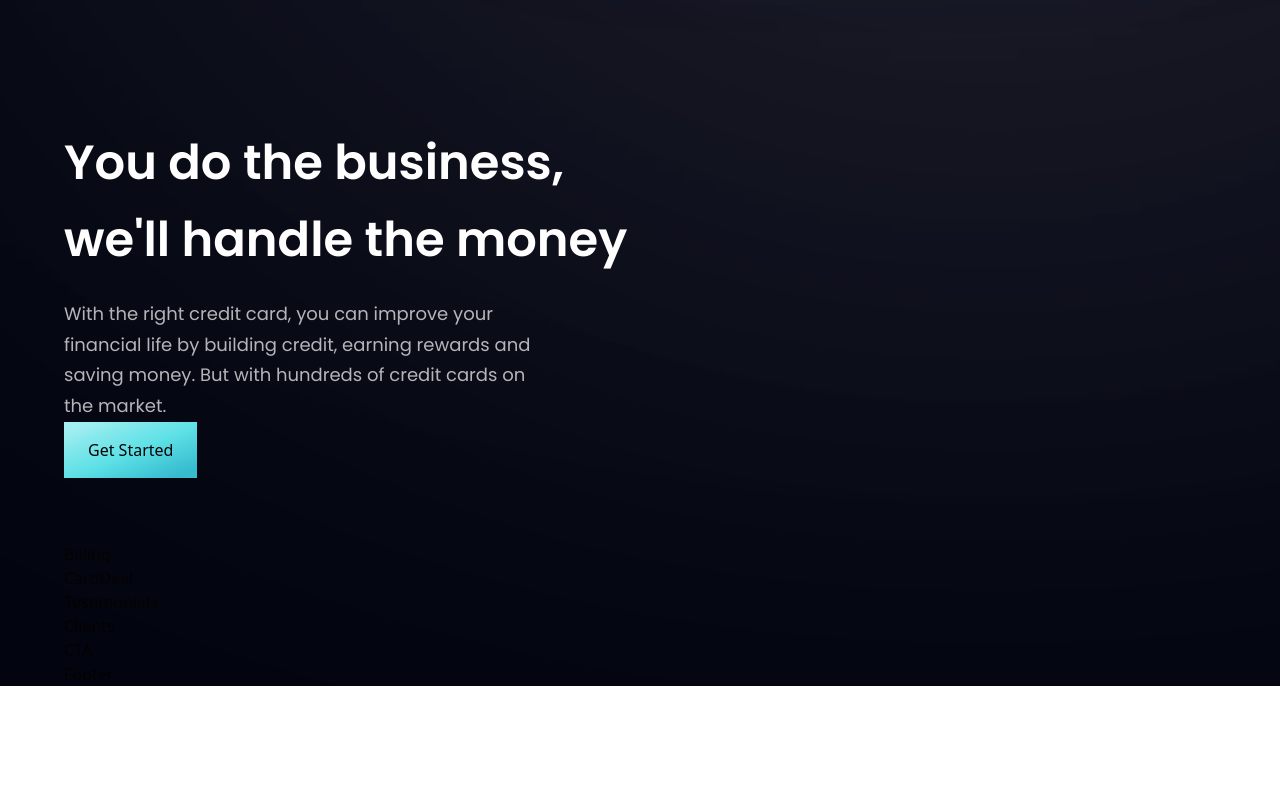
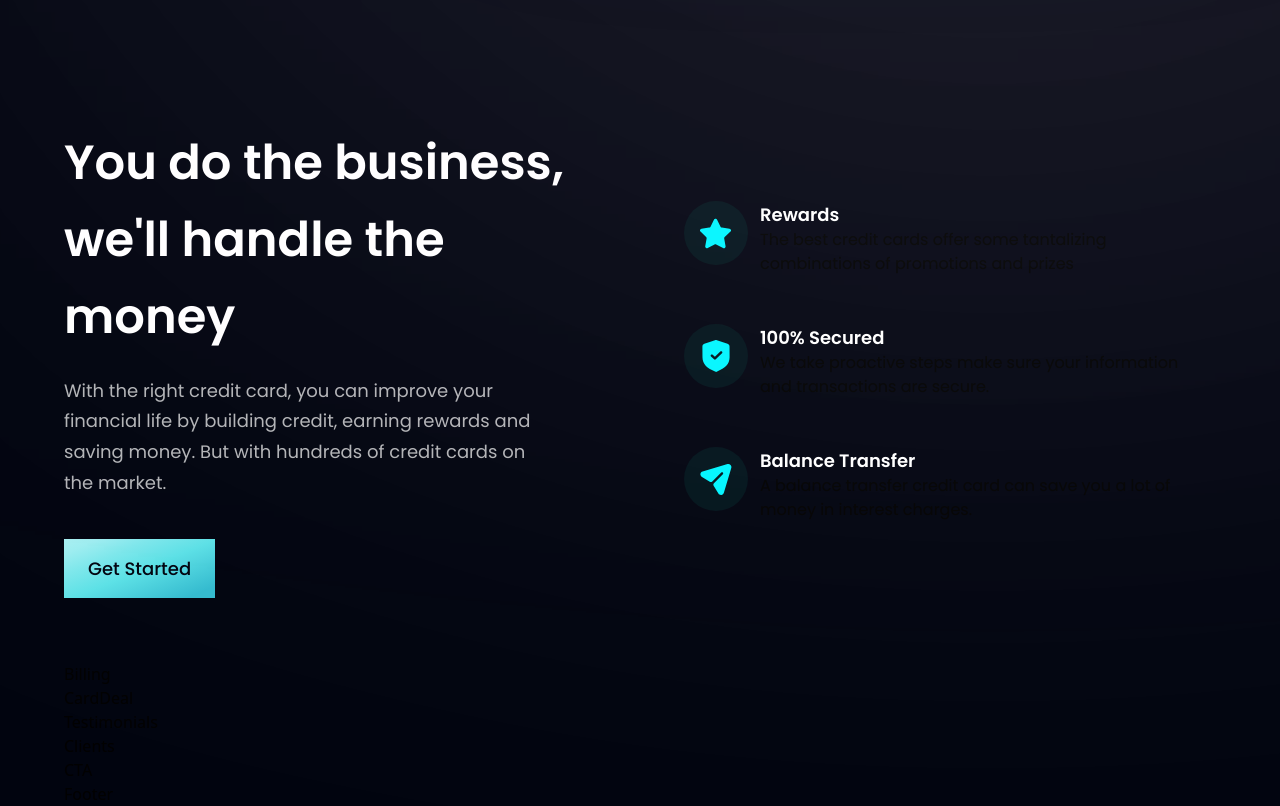
Before and after one commit to Ajithdev444/bank_app_React, a React (Vite) app: page / in a window 1280 px wide. Shown: the part 980-1786 px from the top of the page. Before the commit the page ends 1666 px from the top, so only its background shows below. Built offline with nearby package versions, Linux system fonts and the light colour scheme.

Commit message:
FeatureCard

```diff
--- a/src/components/Business.jsx
+++ b/src/components/Business.jsx
@@ -2,6 +2,19 @@
 import { features } from '../constants'
 import styles, { layout } from '../style'
 import Button from './Button'
+
+const FeatureCard = ({ icon, title, content, index}) => (
+  <div className={`flex flex-row p-6 rounded-[20px] ${index !== features.length - 1} ?
+  'mb-6' : 'mb-0'}`}>
+    <div className={`w-[64px] h-[64px] rounded-full ${styles.flexCenter} bg-dimBlue`}>
+      <img src={icon} alt='icon' className='w-[50%] h-[50%] object-contain'/>
+    </div>
+    <div className='flex-1 flex flex-col ml-3'>
+      <h4 className='font-poppins text-white font-semibold text-[18px] leading-[23px mb-1]'>{title}</h4>
+      <p className='font-poppins text-dimwhite font-normal text-[16px] leading-[24px mb-1]'>{content}</p>
+    </div>
+  </div>
+)
 
 const Business = () => {
   return (
@@ -17,6 +30,13 @@
         <Button styles='mt-10'/>
       </div>
 
+      <div className={`${layout.sectionImg} flex-col`}>
+        {features.map((feature, index)=>(
+          <FeatureCard key={feature.id} { ...feature } index={index}/>
+        ))}
+
+      </div>
+
     </section>
   )
 }
--- a/src/components/Button.jsx
+++ b/src/components/Button.jsx
@@ -2,9 +2,9 @@
 
 const Button = ({ styles }) => {
   return (
-    <button type='button' className={`py-4 px-6 bg-blue-gradient`}>
+    <button type='button' className={`py-4 px-6 bg-blue-gradient font-poppins
+    font-medium text-[18px] text-primary outline-none ${styles}`}>
       Get Started
-
     </button>
   )
 }
--- a/src/components/Navbar.jsx
+++ b/src/components/Navbar.jsx
@@ -28,7 +28,7 @@
 
       <div className='sm:hidden flex flex-1 justify-end items-center'>
             <img src={toggle ? close : menu }
-            alt='menu' className='w-[28px] h-[28px] object-contain'
+            alt='menu' className='w-[28px] h-[28px] object-contain cursor-pointer'
             onClick={()=> setToggle((prev) => !prev)}
             />
       </div>
```
